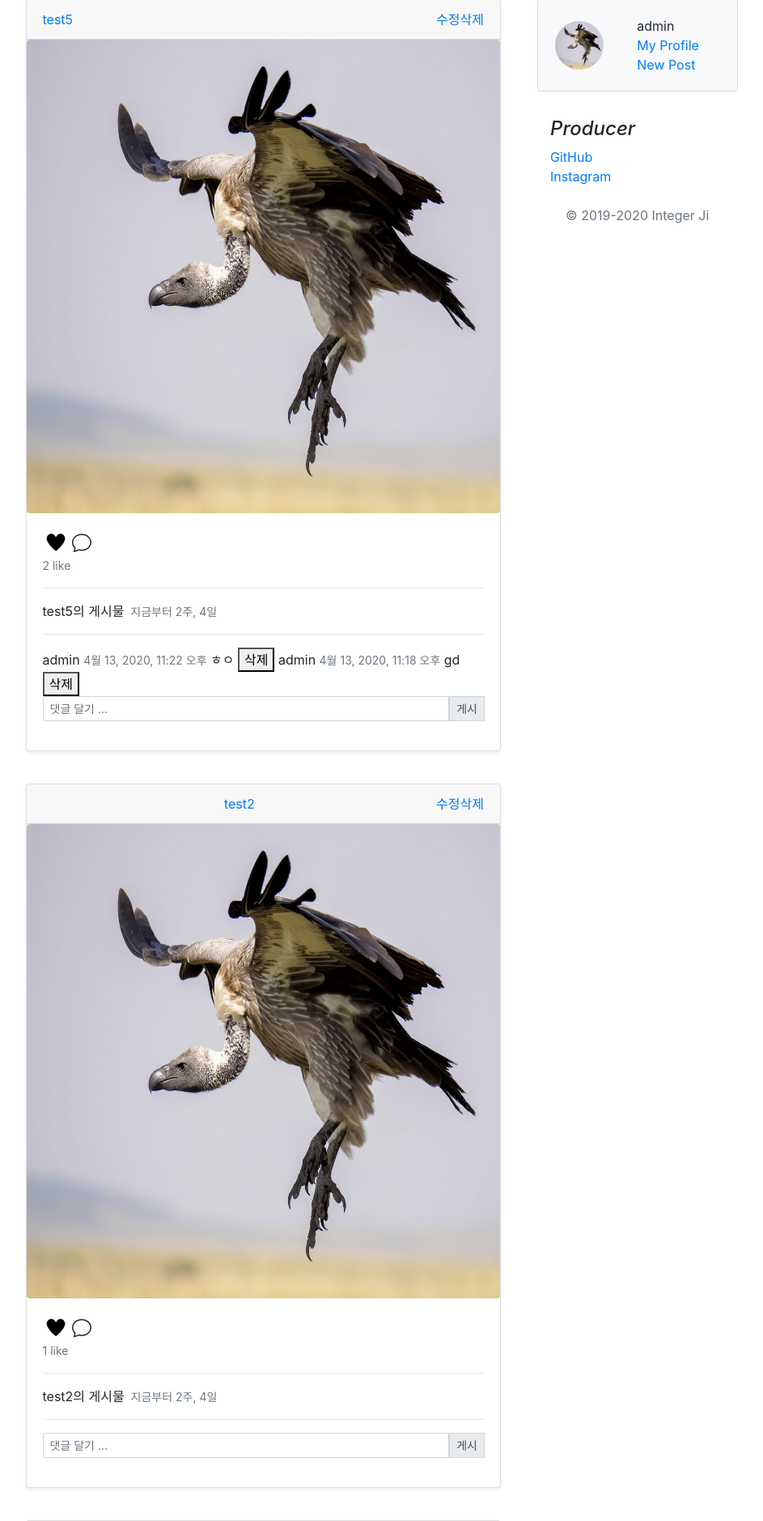
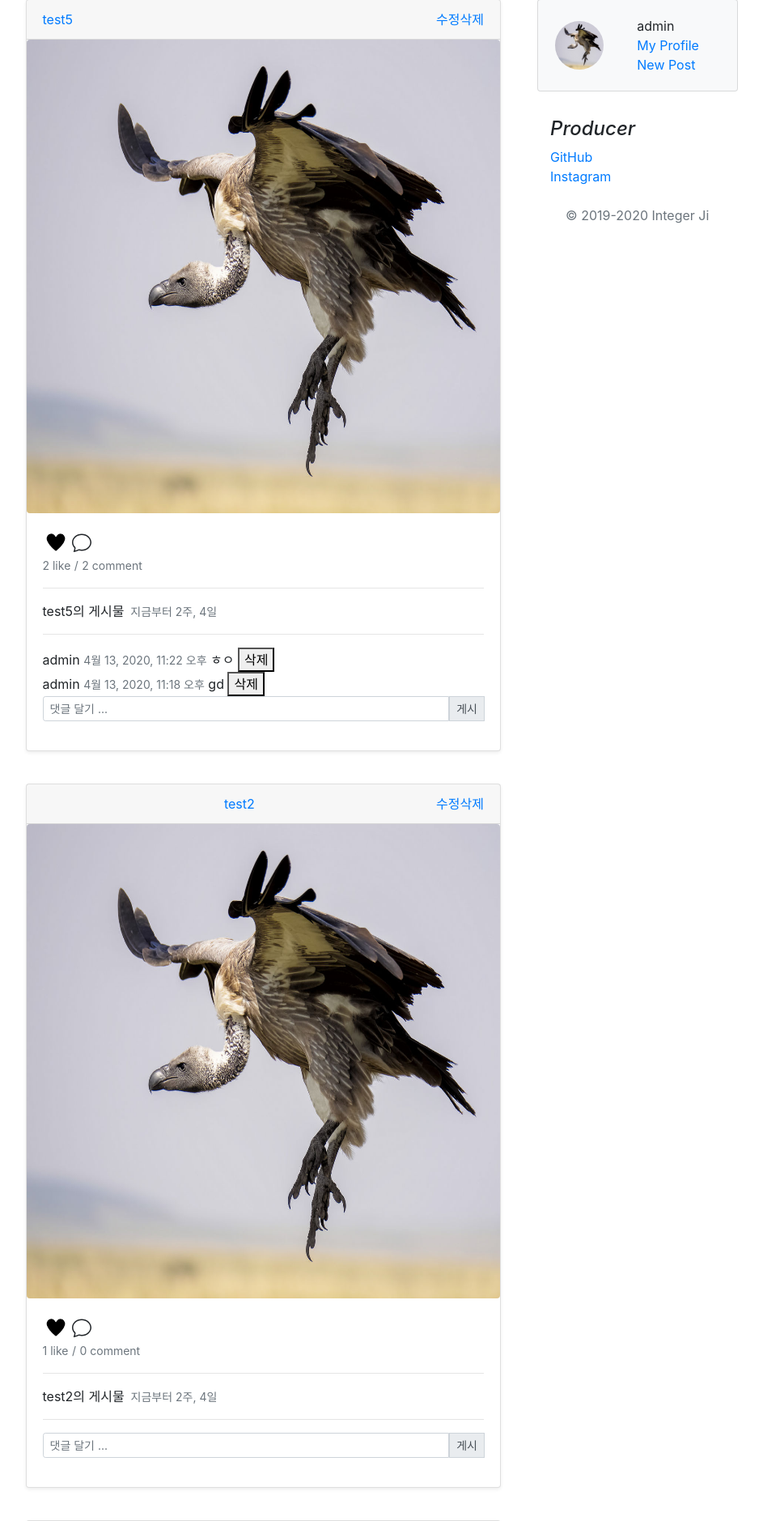
Before and after one commit to integerJI/int_test, a Django app: page /intworldapp/index/ in a window 1280 px wide. Shown: the part 107-1986 px from the top of the page at 81% size, without its empty margins (176-1119 px from the left). Run offline with Django 3.2, Linux system fonts and the light colour scheme; a user stored in the database is signed in; data comes from the database, SQL or seed files in the repository; both versions use the stored data as it was after the commit; some libraries are stand-ins or nearby versions.

Commit message:
댓글 카운트 추가

```diff
--- a/intworldapp/templates/index.html
+++ b/intworldapp/templates/index.html
@@ -52,9 +52,11 @@
         </svg>
         <br>
         <small class="text-muted"><span class="like_count" id="count{{ post.pk }}">{{ post.total_likes }} like</span></small>
+        <small class="text-muted">/</small>
+        <small class="text-muted">{{post.comments.count}} comment</small>
+
         <hr>
         <a class="card-title pricing-card-title">{{ post.main_text }}<small class="text-muted">&nbsp;&nbsp;{{ post.create_date | naturaltime }}</small></a>
-
         <hr>
         {% for comment in post.comments.all %}
         <span class="comment_user">{{comment.comment_user}}</span>
@@ -67,7 +69,7 @@
 
               <button type="submit">삭제</button>
           </form>
-
+          <br>
         {% endfor %}
         <form action="{% url 'c_post' post.id %}" method="POST">
           {% csrf_token %}
```
Also changed, not shown: db.sqlite3.
